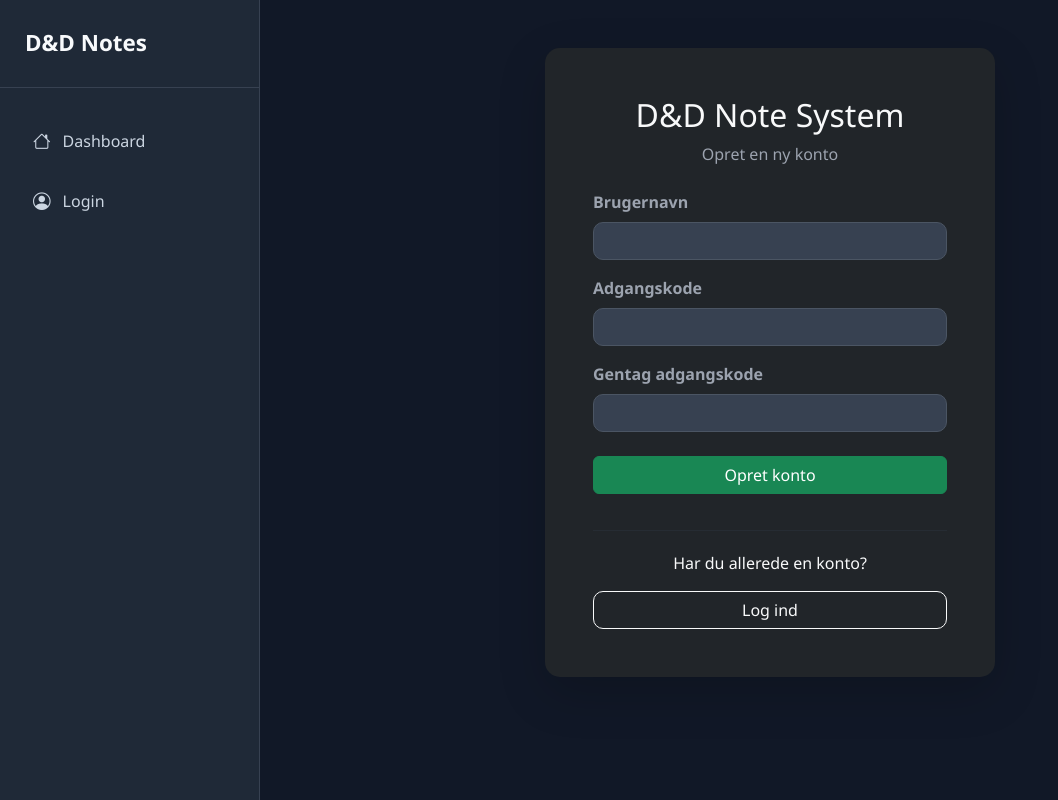
After one commit to Fraccytv/DnD-Note-System, a Django app: page /register/ in a window 1280 px wide. The commit adds this page. Shown: the whole page, without its empty margins (0-1058 px from the left). Run offline with Django 5.2, Linux system fonts and the light colour scheme; some libraries are stand-ins or nearby versions.

Commit message:
Add user authentication and note editing
Implement user registration, login, and logout functionality with dedicated templates. Add proper URL routing for auth views. Improve note editing with correct redirects and fix campaign detail page edit button link. Reorganize code with section comments for better maintainability.

```diff
--- a/notes/templates/notes/campaign_detail.html
+++ b/notes/templates/notes/campaign_detail.html
@@ -69,7 +69,7 @@
                     <small class="text-secondary">{{ n.created_at }}</small>
 
                     <div>
-                      <a href="#" class="btn btn-sm btn-outline-warning">
+                      <a href="{% url 'edit_note' n.id %}" class="btn btn-sm btn-outline-warning">
                         <i class="bi bi-pencil"></i>
 
                         Edit
--- /dev/null
+++ b/notes/templates/registration/register.html
@@ -0,0 +1,45 @@
+{% extends 'base.html' %}
+
+{% block main %}
+  <div class="container d-flex justify-content-center align-items-center" style="min-height:85vh;">
+    <div class="card bg-dark text-light shadow-lg border-0" style="max-width:450px; width:100%;">
+      <div class="card-body p-5">
+        <h2 class="text-center mb-2">D&D Note System</h2>
+        <p class="text-center text-secondary mb-4">Opret en ny konto</p>
+
+        {% if error %}
+          <div class="alert alert-danger">{{ error }}</div>
+        {% endif %}
+
+        <form method="POST">
+          {% csrf_token %}
+
+          <div class="mb-3">
+            <label class="form-label">Brugernavn</label>
+            <input type="text" name="username" class="form-control" required />
+          </div>
+
+          <div class="mb-3">
+            <label class="form-label">Adgangskode</label>
+            <input type="password" name="password" class="form-control" required />
+          </div>
+
+          <div class="mb-4">
+            <label class="form-label">Gentag adgangskode</label>
+            <input type="password" name="password_confirm" class="form-control" required />
+          </div>
+
+          <button class="btn btn-success w-100 mb-3">Opret konto</button>
+        </form>
+
+        <hr />
+
+        <p class="text-center mb-0">Har du allerede en konto?</p>
+
+        <div class="d-grid mt-3">
+          <a href="{% url 'login' %}" class="btn btn-outline-light">Log ind</a>
+        </div>
+      </div>
+    </div>
+  </div>
+{% endblock %}
--- a/notes/urls.py
+++ b/notes/urls.py
@@ -1,13 +1,29 @@
-
 from django.urls import path, include
 from . import views
 
 urlpatterns = [
-    path('', views.MainView.as_view(), name='home'),
-    path('make_campaign/', views.MakeCampaignView.as_view(), name='make_campaign'),
-    path('campaign/<int:campaign_id>/', views.CampaignDetailView.as_view(), name='campaign_detail'),
-    path('note/<int:campaign_id>/', views.MakeNoteView.as_view(), name='make_note'),
-    path('edit_note/<int:note_id>/', views.EditNoteView.as_view(), name='edit_note'),
-    path('delete_note/<int:note_id>/', views.DeleteNoteView.as_view(), name='delete_note'),
-    path('delete_campaign/<int:campaign_id>/', views.DeleteCampaignView.as_view(), name='delete_campaign'),
+    ## Home page
+    path("", views.MainView.as_view(), name="home"),
+    ##Campaign page / delete campaign
+    path("make_campaign/", views.MakeCampaignView.as_view(), name="make_campaign"),
+    path(
+        "campaign/<int:campaign_id>/",
+        views.CampaignDetailView.as_view(),
+        name="campaign_detail",
+    ),
+    path(
+        "delete_campaign/<int:campaign_id>/",
+        views.DeleteCampaignView.as_view(),
+        name="delete_campaign",
+    ),
+    ## Make note / Edit note pages / delete note
+    path("note/<int:campaign_id>/", views.MakeNoteView.as_view(), name="make_note"),
+    path("edit_note/<int:note_id>/", views.EditNoteView.as_view(), name="edit_note"),
+    path(
+        "delete_note/<int:note_id>/", views.DeleteNoteView.as_view(), name="delete_note"
+    ),
+    ## Login / Logout / Register
+    path("login/", views.LoginView.as_view(), name="login"),
+    path("logout/", views.LogoutView.as_view(), name="logout"),
+    path("register/", views.RegisterView.as_view(), name="register"),
 ]
--- a/notes/views.py
+++ b/notes/views.py
@@ -1,17 +1,21 @@
 from django.shortcuts import render, redirect
 from django.views import View
+from django.contrib.auth.models import User
+from django.contrib.auth import authenticate, login, logout
 from .forms import CampaignForm, NoteForm
 from .models import Campaign, Note
 
 # Create your views here.
 
 
+## Home page
 class MainView(View):
     def get(self, request):
         campaigns = Campaign.objects.all()
         return render(request, "notes/home.html", {"campaigns": campaigns})
 
 
+## Campaign Views
 class MakeCampaignView(View):
     def get(self, request):
         form = CampaignForm()
@@ -42,6 +46,14 @@ class CampaignDetailView(View):
         return render(request, "notes/campaign_detail.html", context)
 
 
+class DeleteCampaignView(View):
+    def post(self, request, campaign_id):
+        campaign_obj = Campaign.objects.get(id=campaign_id)
+        campaign_obj.delete()
+        return redirect("home")
+
+
+## Note Views
 class MakeNoteView(View):
     def get(self, request, campaign_id):
         form = NoteForm()
@@ -56,6 +68,7 @@ class MakeNoteView(View):
             note.campaign = campaign_obj
             note.save()
         return redirect("campaign_detail", campaign_id=campaign_id)
+
 
 class EditNoteView(View):
     def get(self, request, note_id):
@@ -72,7 +85,7 @@ class EditNoteView(View):
         form = NoteForm(request.POST, instance=note_obj)
         if form.is_valid():
             form.save()
-            return redirect("note_detail", note_id=note_id)
+            return redirect("campaign_detail", campaign_id=note_obj.campaign.id)
         else:
             print("Form is not valid", form.errors)
             context = {
@@ -81,6 +94,7 @@ class EditNoteView(View):
             }
             return render(request, "notes/edit_note.html", context)
 
+
 class DeleteNoteView(View):
     def post(self, request, note_id):
         note_obj = Note.objects.get(id=note_id)
@@ -88,8 +102,56 @@ class DeleteNoteView(View):
         note_obj.delete()
         return redirect("campaign_detail", campaign_id=campaign_id)
 
-class DeleteCampaignView(View):
-    def post(self, request, campaign_id):
-        campaign_obj = Campaign.objects.get(id=campaign_id)
-        campaign_obj.delete()
-        return redirect("home")
+
+## Login / Logout / Register Views
+class RegisterView(View):
+    def get(self, request):
+        return render(request, "registration/register.html")
+
+    def post(self, request):
+        username = request.POST.get("username")
+        password = request.POST.get("password")
+        password_confirm = request.POST.get("password_confirm")
+
+        if password != password_confirm:
+            return render(
+                request,
+                "registration/register.html",
+                {"error": "Passwords do not match."},
+            )
+
+        if User.objects.filter(username=username).exists():
+            return render(
+                request,
+                "registration/register.html",
+                {"error": "Username already exists."},
+            )
+
+        user = User.objects.create_user(username=username, password=password)
+        user.save()
+        return redirect("login")
+
+
+class LoginView(View):
+    def get(self, request):
+        return render(request, "registration/login.html")
+
+    def post(self, request):
+        username = request.POST.get("username")
+        password = request.POST.get("password")
+        user = authenticate(username=username, password=password)
+        if user is not None:
+            login(request, user)
+            return redirect("home")
+        else:
+            return render(
+                request,
+                "registration/login.html",
+                {"error": "Invalid credentials."},
+            )
+
+
+class LogoutView(View):
+    def get(self, request):
+        logout(request)
+        return redirect("login")
--- a/templates/base.html
+++ b/templates/base.html
@@ -35,28 +35,24 @@
             </a>
           </li>
 
-          <li>
+          {% comment %} <li>
             <a href="{% url 'make_campaign' %}">
               <i class="bi bi-plus-circle"></i>
 
               New Campaign
             </a>
-          </li>
+          </li> {% endcomment %}
 
-          <li>
+          {% comment %} <li>
             <a href="#">
               <i class="bi bi-people"></i>
 
               Members
             </a>
-          </li>
+          </li> {% endcomment %}
 
           <li>
-            <a href="#">
-              <i class="bi bi-person-circle"></i>
-
-              Login
-            </a>
+            <a href="{% url 'login' %}"><i class="bi bi-person-circle"></i>Login</a>
           </li>
         </ul>
       </aside>
```
Also changed, not shown: notes/templates/notes/edit_note.html (added, +19 -0 lines), notes/templates/registration/login.html (added, +40 -0 lines), notes/templates/notes/edit_notes.html (deleted).
